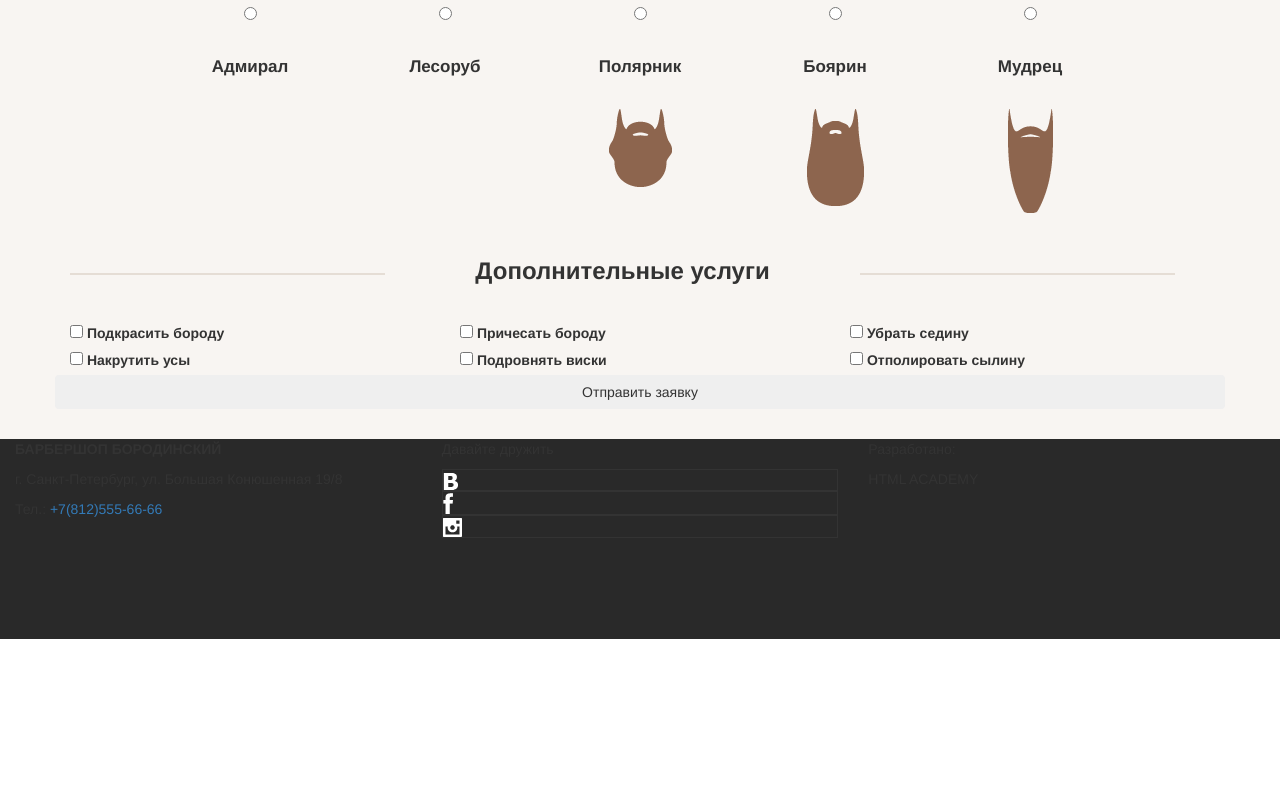
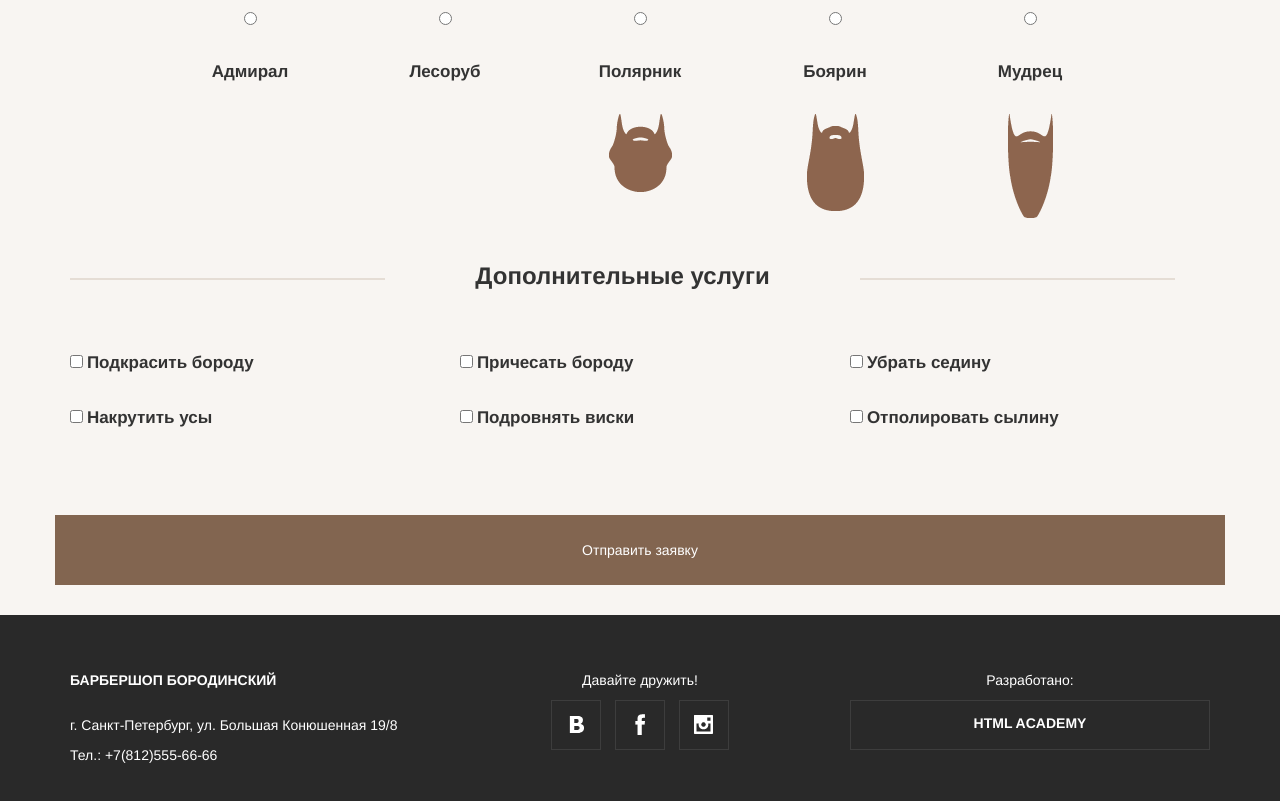
Before and after one commit to vlad-sabirov/Barber-Shop, a plain HTML site: page index.html in a window 1280 px wide. Shown: the part 1245-2046 px from the top of the page. Before the commit the page ends 1884 px from the top, so only its background shows below. Drawn offline with nearby package versions, Linux system fonts and the light colour scheme.

Commit message:
Desctop шаблон готов

```diff
--- a/index.html
+++ b/index.html
@@ -31,7 +31,7 @@
                 <li><a href="#">Контакты</a></li>
                 <li><a href="#">HTML ACADEMY</a></li>
                 <li class="nav-menu__right"><a href="#"><img class="login-png" src="img/login.png"
-                                                             alt=""><span>Войти</span></a></li>
+                                                             alt=""><span class="login-link">Войти</span></a></li>
             </ul>
         </div>
     </div>
@@ -75,7 +75,8 @@
             </div>
             <div class="row row-input">
                 <div class="col-md-12 input-div">
-                    <input class="form--input big-input" type="text" placeholder="Доп. информация для мастера">
+                    <textarea class="form--input big-input" type="text"
+                              placeholder="Доп. информация для мастера"></textarea>
                 </div>
             </div>
             <div class="row checkbox-row">
@@ -123,18 +124,24 @@
                     </div>
                 </div>
 
-                <div class="col-md-4"><input class="checkbox-add" type="checkbox" id="add-1"> <label for="add-1">Подкрасить бороду</label>
+                <div class="col-md-4 checkbox-row--div"><input class="checkbox-add" type="checkbox" id="add-1"> <label
+                        for="add-1">Подкрасить бороду</label>
                 </div>
-                <div class="col-md-4"><input class="checkbox-add" type="checkbox" id="add-2"> <label for="add-2">Причесать бороду</label>
+                <div class="col-md-4 checkbox-row--div"><input class="checkbox-add" type="checkbox" id="add-2"> <label
+                        for="add-2">Причесать бороду</label>
                 </div>
-                <div class="col-md-4"><input class="checkbox-add" type="checkbox" id="add-3"> <label for="add-3">Убрать седину</label></div>
-                <div class="col-md-4"><input class="checkbox-add" type="checkbox" id="add-4"> <label for="add-4">Накрутить усы</label></div>
-                <div class="col-md-4"><input class="checkbox-add" type="checkbox" id="add-5"> <label for="add-5">Подровнять виски</label>
+                <div class="col-md-4 checkbox-row--div"><input class="checkbox-add" type="checkbox" id="add-3"> <label
+                        for="add-3">Убрать седину</label></div>
+                <div class="col-md-4 checkbox-row--div"><input class="checkbox-add" type="checkbox" id="add-4"> <label
+                        for="add-4">Накрутить усы</label></div>
+                <div class="col-md-4 checkbox-row--div"><input class="checkbox-add" type="checkbox" id="add-5"> <label
+                        for="add-5">Подровнять виски</label>
                 </div>
-                <div class="col-md-4"><input class="checkbox-add" type="checkbox" id="add-6"> <label for="add-6">Отполировать сылину</label>
+                <div class="col-md-4 checkbox-row--div"><input class="checkbox-add" type="checkbox" id="add-6"> <label
+                        for="add-6">Отполировать сылину</label>
                 </div>
 
-                <button class="btn col-md-12">Отправить заявку</button>
+                <button class="btn col-md-12 btn-form">Отправить заявку</button>
             </div>
         </form>
     </div>
@@ -144,20 +151,30 @@
 
 <!-- Start   ../style/footer.less-->
 <footer>
-    <div class="col-md-4">
-        <p><b>БАРБЕРШОП БОРОДИНСКИЙ</b></p>
-        <p>г. Санкт-Петербург, ул. Большая Конюшенная 19/8</p>
-        <p>Тел.: <a href="tel:">+7(812)555-66-66</a></p></div>
-    <div class="col-md-4">
-        <p>Давайте дружить</p>
-        <div class="border"><a href=""><img src="img/vk-icon-small.png" alt=""></a></div>
-        <div class="border"><a href=""><img src="img/facebook-icon-small.png" alt=""></a></div>
-        <div class="border"><a href=""><img src="img/insta-icon-small.png" alt=""></a></div>
-    </div>
-    <div class="col-md-4">
-        <p>Разработано:</p>
-        <div class="border-copy">
-            <p>HTML ACADEMY</p>
+    <div class="container">
+        <div class="row footer-row">
+            <div class="col-md-4 footer--block-left">
+                <p class="footer--title">БАРБЕРШОП БОРОДИНСКИЙ</p>
+                <p>г. Санкт-Петербург, ул. Большая Конюшенная 19/8</p>
+                <p>Тел.: <a class="footer--block-left--link" href="tel:">+7(812)555-66-66</a></p>
+            </div>
+
+            <div class="col-lg-4 col-md-12 col-sm-12 footer--block-center">
+                <p>Давайте дружить!</p>
+                <div class="border border-block"><a class="footer--social-link" href=""><img src="img/vk-icon-small.png"
+                                                                                             alt=""></a></div>
+                <div class="border border-block"><a class="footer--social-link" href=""><img
+                        src="img/facebook-icon-small.png" alt=""></a></div>
+                <div class="border border-block"><a class="footer--social-link" href=""><img
+                        src="img/insta-icon-small.png" alt=""></a></div>
+            </div>
+
+            <div class="col-md-4 footer--block-right">
+                <p>Разработано:</p>
+                <div class="border">
+                    <a class="footer--html-link" href="">HTML ACADEMY</a>
+                </div>
+            </div>
         </div>
     </div>
 </footer>
--- a/style/content-form.less
+++ b/style/content-form.less
@@ -25,13 +25,19 @@
   height: 130px;
 }
 
-.input-div > input {
+.input-div > input, textarea {
   width: 100%;
   height: 70px;
   font-size: 17px;
   font-weight: 600;
   border: 1px solid @border-n;
   padding-left: 25px;
+}
+
+.input-div > textarea {
+  padding-top: 15px;
+  max-width: 100%;
+  min-width: 100%;
 }
 
 .input-div > input:hover {
@@ -89,5 +95,36 @@
 }
 
 .checkbox-add {
-  border: 1px solid @border-n!important;
+  border: 1px solid @border-n !important;
 }
+
+.checkbox-row--div {
+  margin-top: 25px
+}
+
+.checkbox-row--div > label {
+  font-size: 17px;
+}
+
+.btn-form {
+  background: @button--form-n;
+  color: #fff;
+  border-radius: 0;
+  height: 70px;
+  margin-top: 80px;
+}
+
+.btn-form:hover {
+  background: @button--form-h;
+  color: #fff;
+}
+
+.btn-form:focus {
+  background: @button--form-h;
+  color: #978374;
+}
+
+.btn-form:disabled {
+  background: @button--form-d;
+  color: #ffffff;
+}
--- a/style/footer.less
+++ b/style/footer.less
@@ -1,13 +1,65 @@
 .border {
+  border: 1px solid @border-footer;
+  height: 50px;
+  text-align: center;
+  padding-top: 12px;
+}
 
-  border: 1px solid;
+.border-block {
+  width: 50px;
+  display: inline-block;
 }
+
 footer {
   background: #292929;
+  color: #fff;
   width: 100%;
   height: 200px;
 }
 
-.border-copy {
+.footer--title {
+  font-weight: 600;
+  margin-bottom: 25px;
+}
+
+.footer-row {
+  margin-top: 55px;
 
 }
+
+.footer--block-left--link {
+  color: inherit;
+  text-decoration: none;
+}
+
+.footer--block-left--link:hover {
+  color: inherit;
+  text-decoration: none;
+}
+
+.footer--block-center {
+  text-align: center;
+}
+
+.footer--social-link:focus {
+  opacity: 0.4;
+}
+
+.footer--html-link {
+  color: inherit;
+  text-decoration: none;
+  font-weight: 600;
+}
+
+.footer--html-link:hover {
+  color: inherit;
+  text-decoration: none;
+}
+
+.footer--block-right {
+  text-align: center;
+}
+
+.border-block {
+  margin: 0 5px 0 5px;
+}
--- a/style/nav-navbar.less
+++ b/style/nav-navbar.less
@@ -16,7 +16,7 @@
 }
 
 .navbar-nav > li > a:hover {
-  color: @bg-body;
+  color: #826550;
   background: #fff;
 }
 
@@ -31,8 +31,6 @@
   font-size: 16px;
   font-weight: 700;
 }
-
-
 
 .navbar {
   border-radius: 0px;
@@ -51,3 +49,16 @@
   padding-left: 0 !important;
   padding-right: 0 !important;
 }
+
+@media only screen and (max-width: 1200px) {
+  .login-link {
+    display: none;
+  }
+
+  .navbar-nav > li > a {
+    font-size: 15px;
+    font-weight: 600;
+    padding-left: 0;
+    padding-right: 0;
+  }
+}
--- a/style/variables.less
+++ b/style/variables.less
@@ -1,4 +1,9 @@
-@bg-body: #f8f5f2; // background content-form body
-@border-n: #e5ddd5;  //color border default
-@border-h: #d5c9bd;  //color border hover
-@border-f: #999999;  //color border focus input
+@bg-body: #f8f5f2;                      // background content-form body
+@head-link: #826550;                    // color navigation link
+@border-n: #e5ddd5;                     //color border default
+@border-h: #d5c9bd;                     //color border hover
+@border-f: #999999;                     //color border focus input
+@button--form-n: #826550;               //background default button
+@button--form-h: #6a4d38;               //background hover button
+@button--form-d: #aeaeae!important;     //background default disabled
+@border-footer: #3d3d3d!important;      //border footer
```
Also changed, not shown: style/style.css, style/style.min.css, 1 other file.
